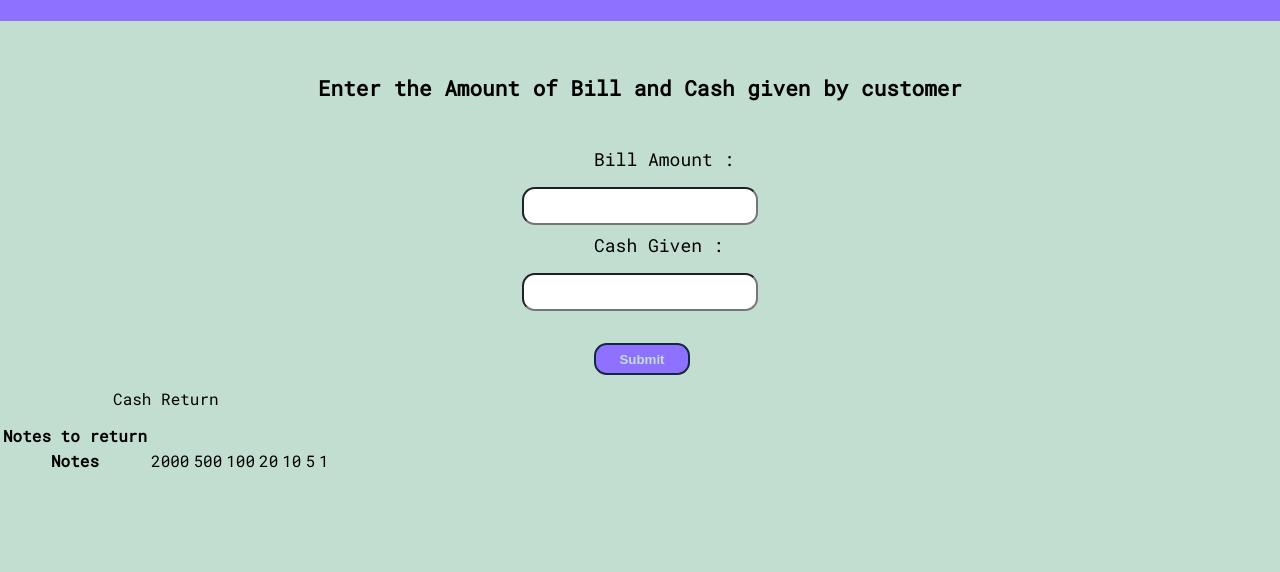
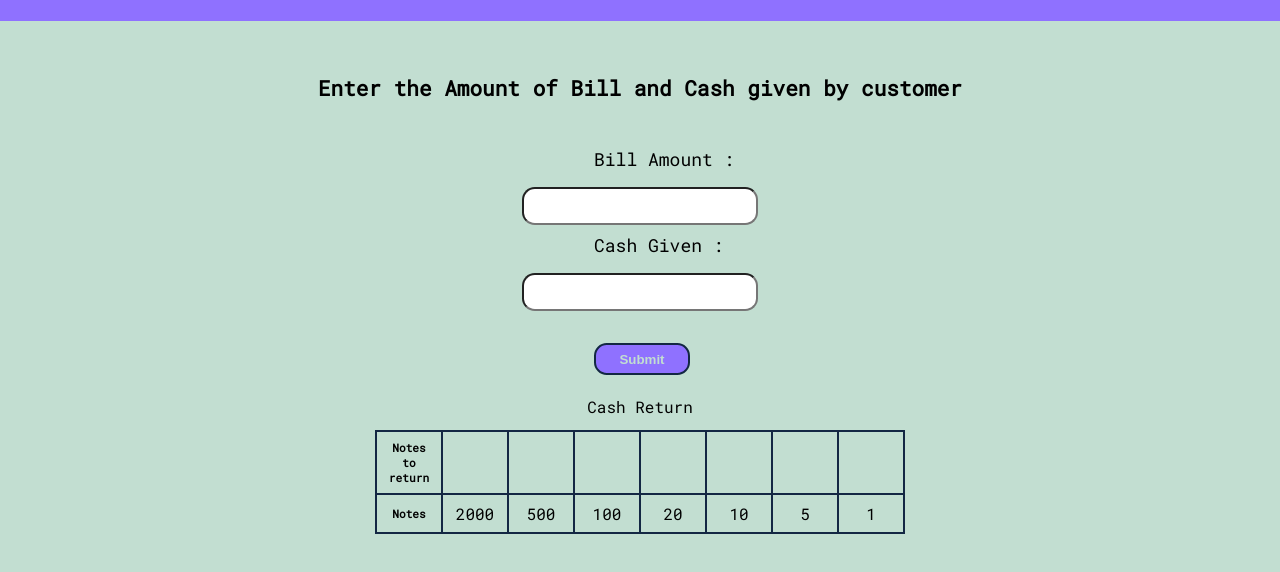
Before and after one commit to Aishwarypatle/Cash-Register, a plain HTML site: page index.html in a window 1280 px wide. Shown: the part 106-678 px from the top of the page. Drawn offline with Linux system fonts and the light colour scheme; a web font is replaced by a local one.

Commit message:
css added

```diff
--- a/script.js
+++ b/script.js
@@ -7,15 +7,22 @@ let cashTable = document.querySelector('.cash-output');
 
 let notesAvailable = [200,500,100,20,10,5,1];
 
+function validateAmount()
+{
+
+}
 
 
-
-function  calcChangeAmount(returnMOney)
+function  calculateChangeAmount(returnMOney)
 {
     for(let i=0; i<notesAvailable.length; i++)
     {
         let noOfnotes = Math.trunc(returnMOney/availableNotes[i]);
-        returnMOney = returnMOney%availableNotes[i];
+        returnMOney = returnMOney % availableNotes[i];
         noOfnotes[i].innerText = noOfnotes;
     }
 }
+
+
+
+submitBtn.addEventListener
--- a/style.css
+++ b/style.css
@@ -73,3 +73,24 @@ input{
     border-radius: .8rem;
 
 }
+table,
+th,
+td {
+
+    margin: 0.5rem auto;
+    padding: 0.5rem;
+    border: 2px solid var(--second-color);
+    border-collapse: collapse;
+    max-width: 100%;
+    table-layout: fixed;
+    width:3rem;
+    text-align: center;
+    margin-top: 0.5rem;
+}
+th {
+    font-size:.7rem;
+}
+.notes-to-return {
+    heght: 4rem;
+
+}
```
